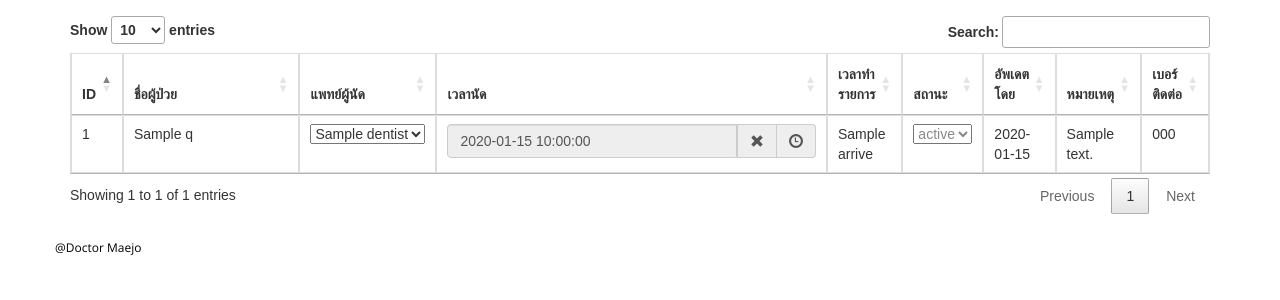
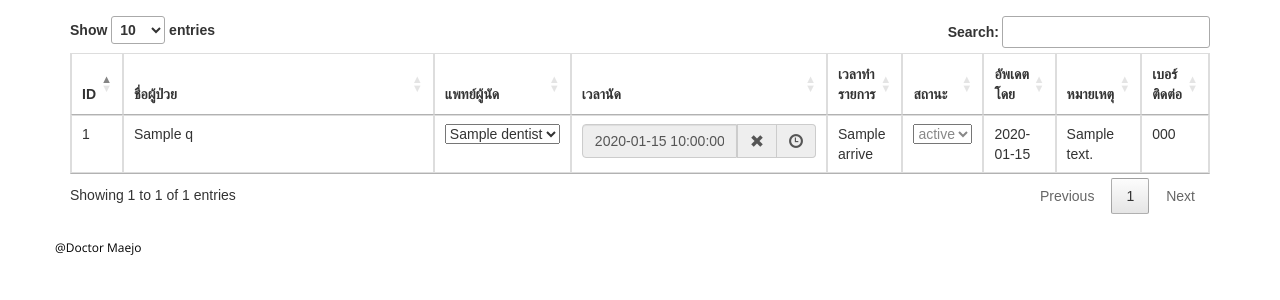
Before and after one commit to darkknightza/DentalProject, a PHP site: template views/record/Patient_Q.php in a window 1280 px wide. Shown: the part 124-424 px from the top of the page. Run offline with PHP 8.4, Linux system fonts and the light colour scheme; the template is opened without the code that fills it: most values are stand-ins (such as "Sample title", 1, 10 or a date in 2020); data that the repository does not hold is empty; some libraries are stand-ins or nearby versions; some web fonts are replaced.

Commit message:
เพิ่มความกว้างคอลัมชื่อ

```diff
--- a/views/record/Patient_Q.php
+++ b/views/record/Patient_Q.php
@@ -54,7 +54,7 @@
         	<thead>
         		<tr>
         			<th>ID</th>
-        			<th style="width: 30%">ชื่อผู้ป่วย</th>
+        			<th style="width: 60%">ชื่อผู้ป่วย</th>
                     <th>แพทย์ผู้นัด</th>
         			<th style="width: 100%">เวลานัด</th>
         			<th>เวลาทำรายการ</th>
```
